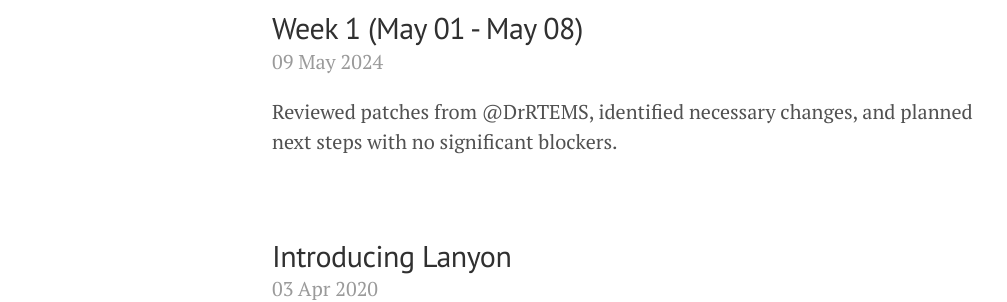
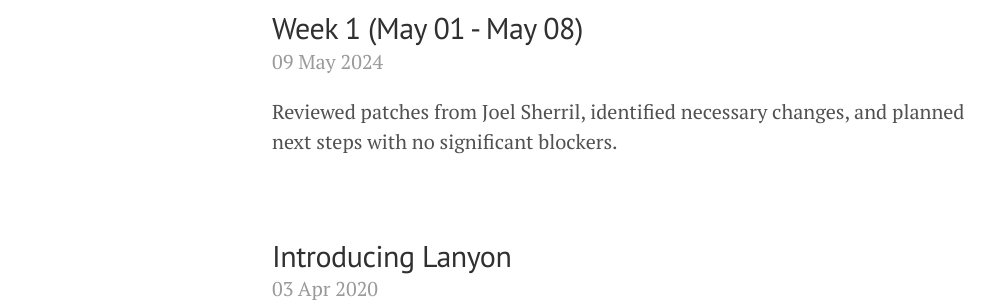
Before and after one commit to AlessandroNardin/alessandronardin.github.io, a Jekyll site: the page built from weekly_blog.html, in a window 1280 px wide and 900 px high. Shown: the part 183-485 px from the top of the window, without its empty margins (8-1015 px from the left). Built offline with Jekyll 4.4.1, drawn with Linux system fonts in a browser that asks for light colours.

Commit message:
added first post4

```diff
--- a/_posts/0204-05-08-week-1.md
+++ b/_posts/0204-05-08-week-1.md
@@ -4,7 +4,7 @@ title: "Week 1 (May 01 - May 08)"
 date: 2024-05-09
 categories: [GSoC]
 tags: [GSoC, weekly update]
-excerpt: "Reviewed patches from @DrRTEMS, identified necessary changes, and planned next steps with no significant blockers."
+excerpt: "Reviewed patches from Joel Sherril, identified necessary changes, and planned next steps with no significant blockers."
 author: Alessandro Nardin
 
 ---
```
